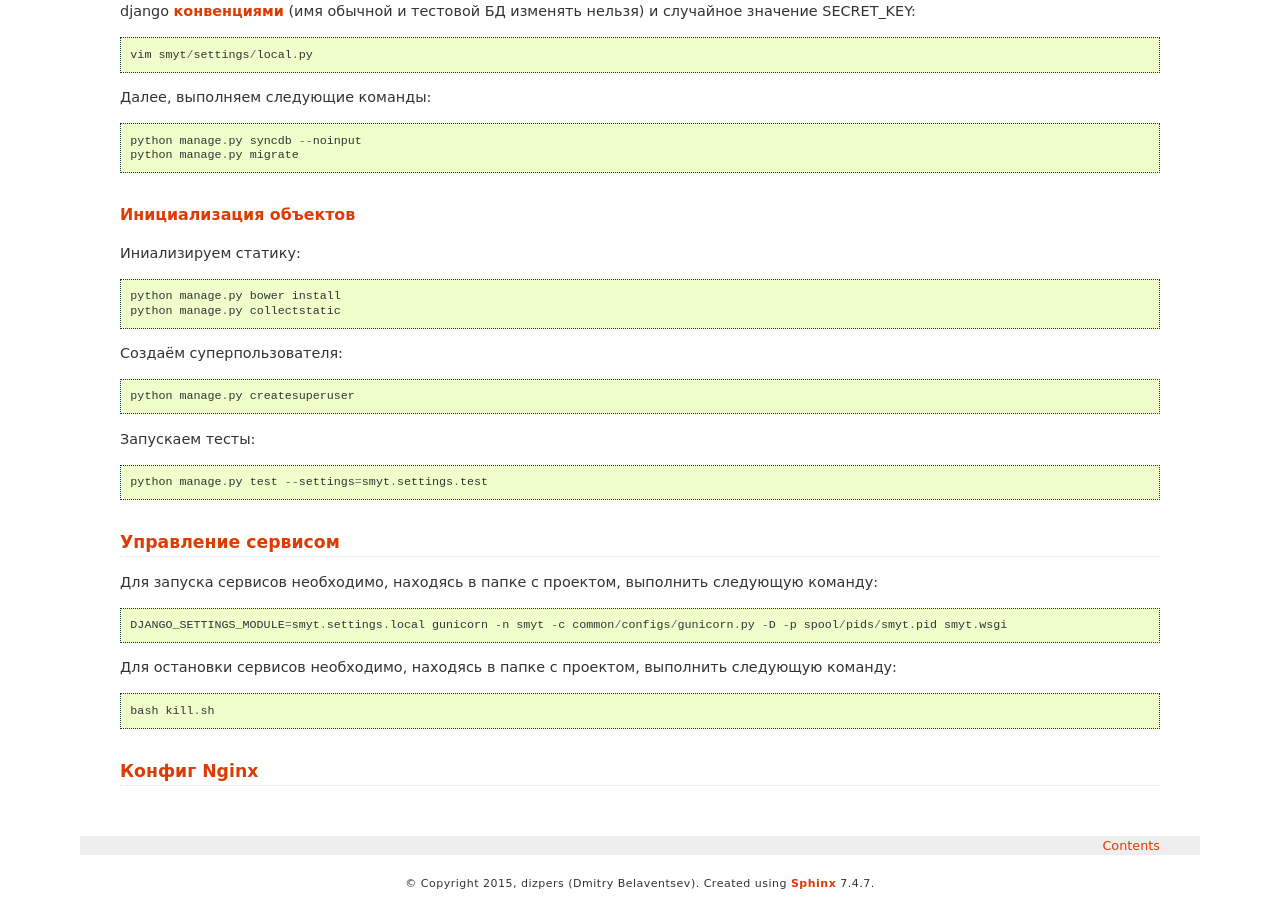
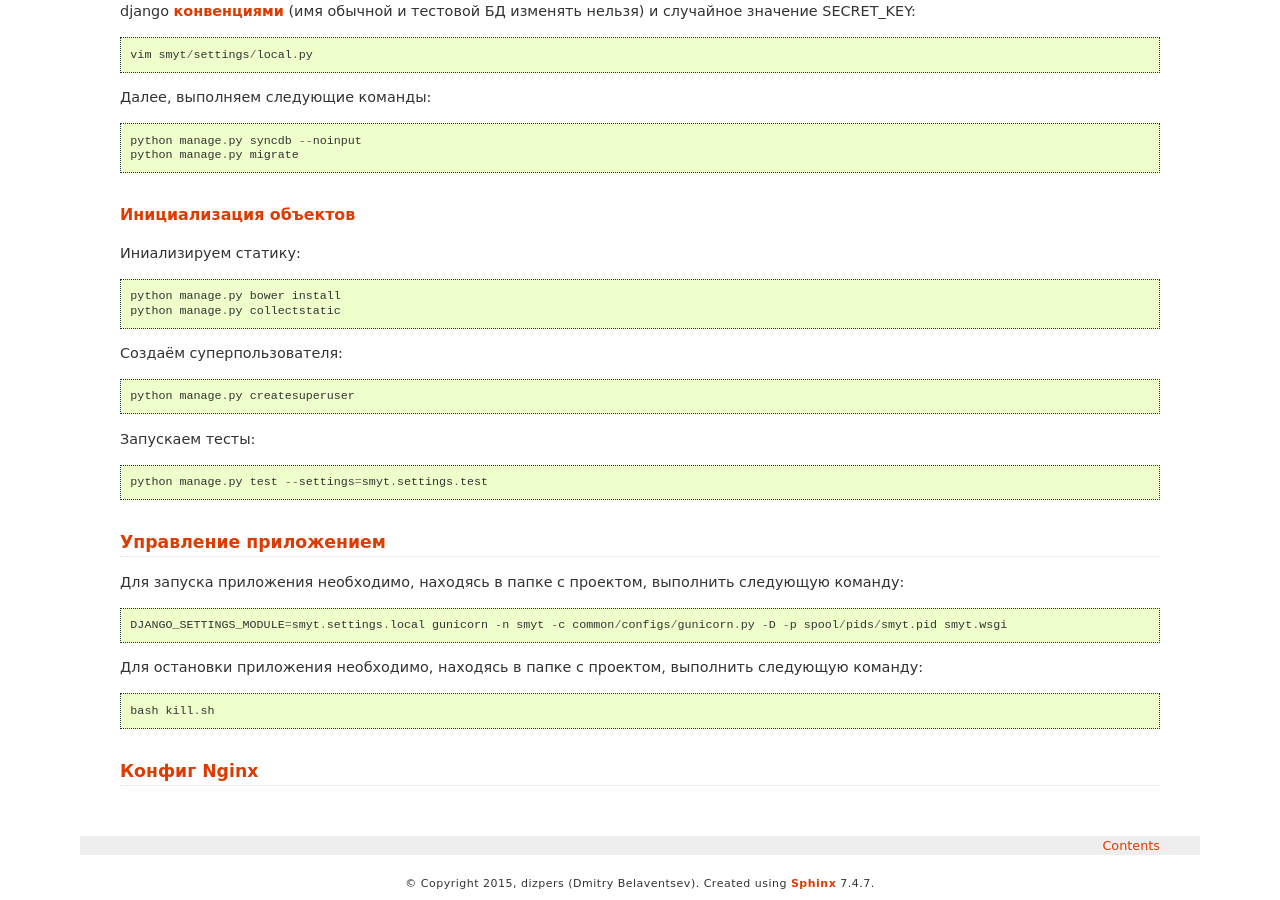
Before and after one commit to dizpers/smyt-test-task, a Sphinx documentation site: the page built from docs/source/deploy.rst, in a window 1280 px wide and 900 px high, scrolled down 1819 px. Built offline with Sphinx 7.4.7, drawn with Linux system fonts in a browser that asks for light colours; some of the changed text lies outside the part shown.

Commit message:
deploy docs fix

```diff
--- a/docs/source/deploy.rst
+++ b/docs/source/deploy.rst
@@ -125,16 +125,16 @@ Deploy
 
     python manage.py test --settings=smyt.settings.test
 
-Управление сервисом
--------------------
+Управление приложением
+----------------------
 
-Для запуска сервисов необходимо, находясь в папке с проектом, выполнить следующую команду:
+Для запуска приложения необходимо, находясь в папке с проектом, выполнить следующую команду:
 
 ::
 
    DJANGO_SETTINGS_MODULE=smyt.settings.local gunicorn -n smyt -c common/configs/gunicorn.py -D -p spool/pids/smyt.pid smyt.wsgi
 
-Для остановки сервисов необходимо, находясь в папке с проектом, выполнить следующую команду:
+Для остановки приложения необходимо, находясь в папке с проектом, выполнить следующую команду:
 
 ::
 
```
